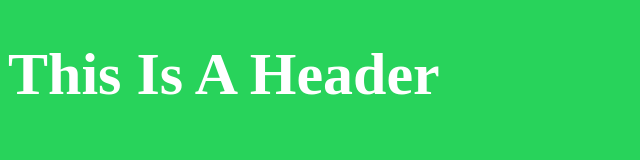
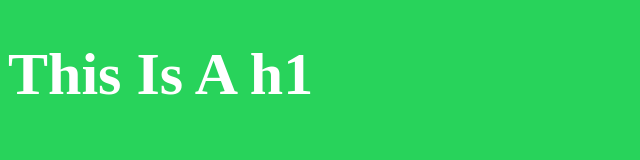
Before and after one commit to ishaniff/c16Repo, a plain HTML site: page index.html in a window 1280 px wide. Shown: the whole page, without its empty margins (0-640 px from the left). Drawn offline with Linux system fonts and the light colour scheme.

Commit message:
Changed h1

```diff
--- a/index.html
+++ b/index.html
@@ -7,6 +7,6 @@
     <title>Document</title>
   </head>
   <body>
-    <h1>This Is A Header</h1>
+    <h1>This Is A h1</h1>
   </body>
 </html>
```
